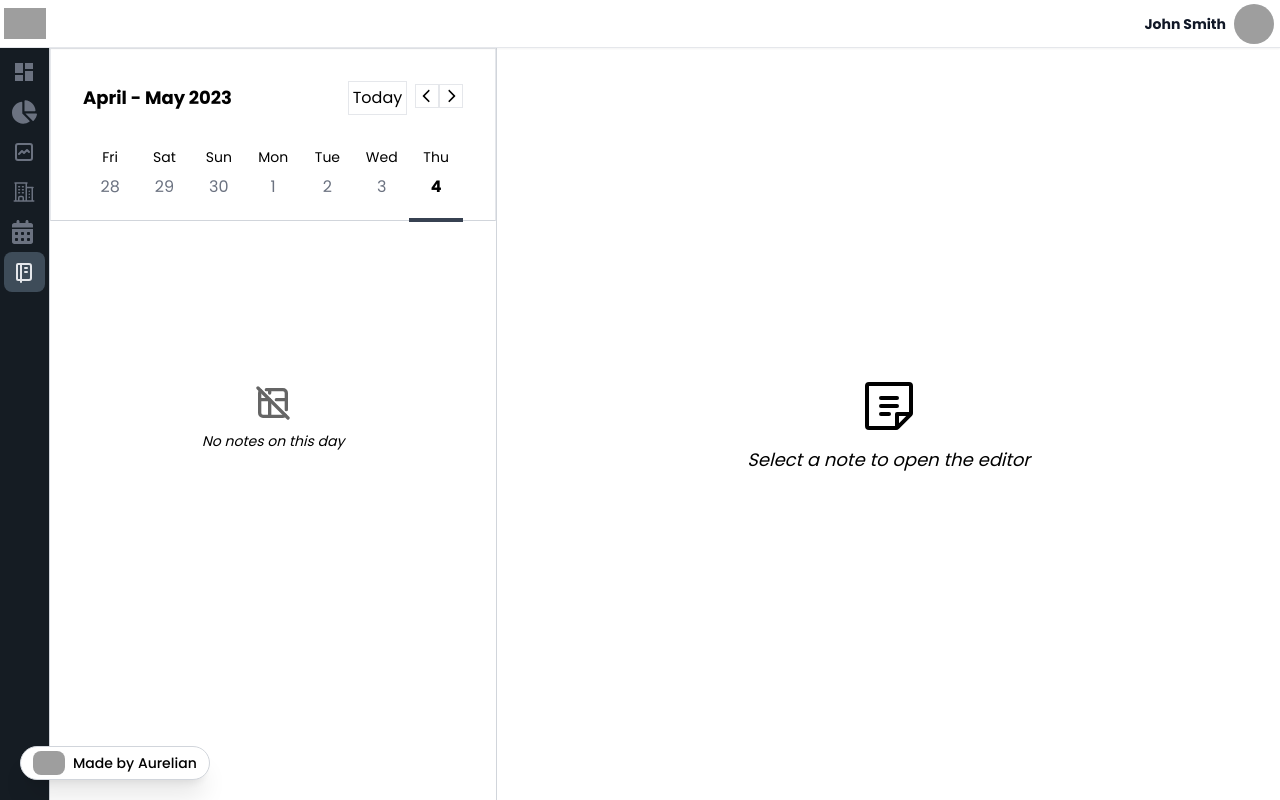
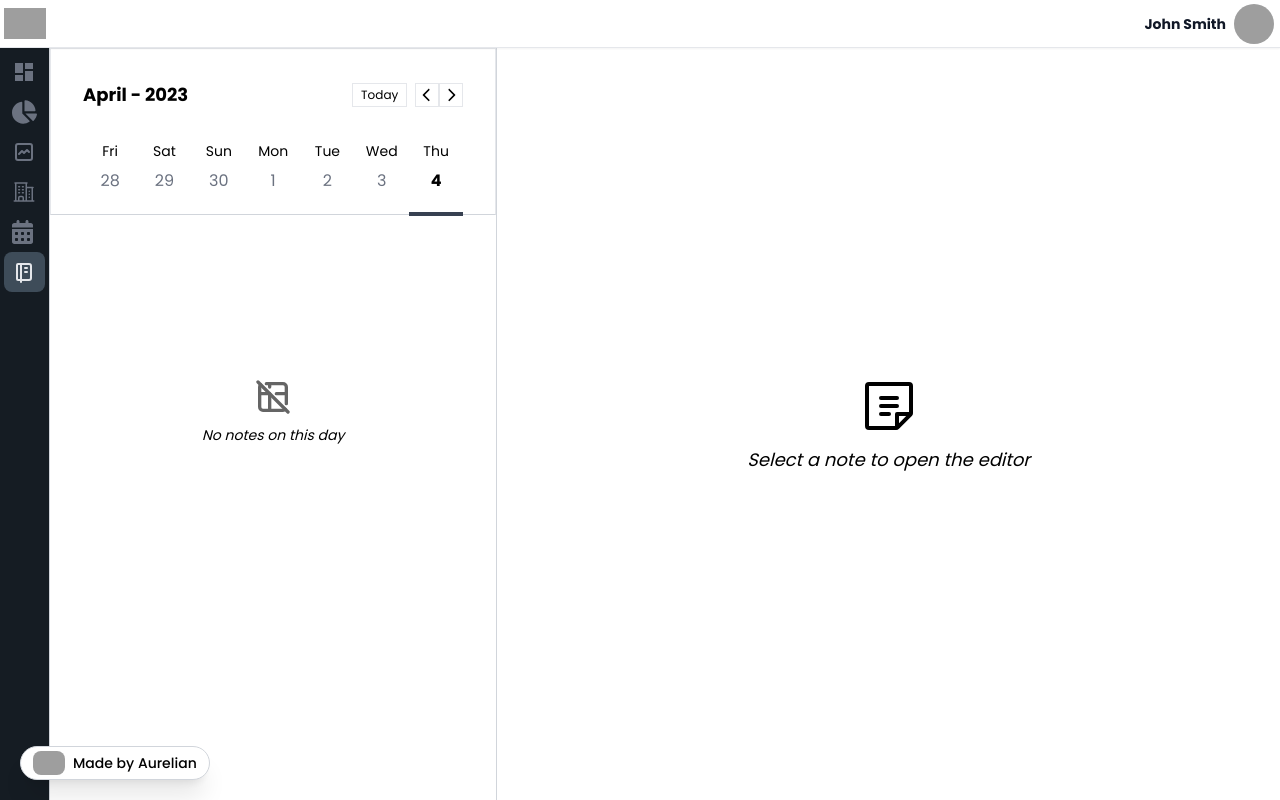
Before and after one commit to AurelianSpodarec/tradesmash-demo, a React (Vite) app: page /journal in a window 1280 px wide. Built offline with nearby package versions, Linux system fonts and the light colour scheme; grey boxes are pictures that could not be loaded.

Commit message:
update: Added short name and fixed ui button

```diff
--- a/src/views/pages/Journal/Navigation/NavHeader/JournalCalendar.tsx
+++ b/src/views/pages/Journal/Navigation/NavHeader/JournalCalendar.tsx
@@ -5,6 +5,36 @@ import dateFormatter from '@/utils/dateFormatter';
 import { useDispatch, useSelector } from 'react-redux';
 import { setSelectedDate } from '@/store/features/journal/journalSlice';
 import ITrade from '@/interface/ITrade';
+
+const MONTH_NAMES_SHORT = [
+    "Jan",
+    "Feb",
+    "Mar",
+    "Apr",
+    "May",
+    "Jun",
+    "Jul",
+    "Aug",
+    "Sep",
+    "Oct",
+    "Nov",
+    "Dec"
+];
+
+const MONTH_NAMES_FULL = [
+    "January",
+    "February",
+    "March",
+    "April",
+    "May",
+    "June",
+    "July",
+    "August",
+    "September",
+    "October",
+    "November",
+    "December"
+];
 
 
 function JournalCalendar({ data }:any) {
@@ -18,6 +48,7 @@ function JournalCalendar({ data }:any) {
     const [activeWeek, setActiveWeek] = useState(0)
     const today = new Date();
 
+    const [date, setDate] = useState()
     function setWeek() {
         const week:any = []
 
@@ -43,12 +74,29 @@ function JournalCalendar({ data }:any) {
                 isActive,
                 hasNote
             };
+            setDate(currentDate)
             week.unshift(dayInfo);
         }
 
         setPreviousWeek(week)
     }
 
+
+    function getMonthName(date: Date, isFull = true) {
+        const monthIndex = date.getMonth();
+        if (monthIndex === 0) {
+            return isFull ? MONTH_NAMES_FULL[0] : null;
+        }
+        if (monthIndex === 11) {
+            return isFull ? MONTH_NAMES_FULL[11] : null;
+        }
+        const prevMonth = new Date(date.getFullYear(), monthIndex - 1);
+        const nextMonth = new Date(date.getFullYear(), monthIndex + 1);
+        if (prevMonth.getFullYear() !== date.getFullYear() || nextMonth.getFullYear() !== date.getFullYear()) {
+            return null;
+        }
+        return isFull ? MONTH_NAMES_FULL[monthIndex] : MONTH_NAMES_SHORT[monthIndex];
+    }
 
     function navigateNextWeek() {
         setActiveWeek(activeWeek => activeWeek + 7)
@@ -69,9 +117,9 @@ function JournalCalendar({ data }:any) {
     return (
         <div className="border border-b-gray-300 px-8 pt-8 mb-2">
             <div className="flex justify-between items-center mb-8">
-                <span className="font-semibold text-lg">April - May 2023</span>
-                <div>
-                    <button type="button" onClick={() => dispatch(setSelectedDate(dateFormatter.formatDateISO(new Date())))} className="border p-1 mr-2">Today</button>
+                <span className="font-semibold text-lg">{date && getMonthName(date)} - {date && date.getFullYear() }</span>
+                <div className="flex items-center">
+                    <button type="button" onClick={() => setDate(new Date())} className="text-xs border px-2 h-6 mr-2">Today</button>
                     <button type="button" className="h-6 w-6 border p-1" onClick={() => navigatePreviousWeek()}>
                     <svg className="h-full w-full" viewBox="0 0 320 512"><path d="M9.4 233.4c-12.5 12.5-12.5 32.8 0 45.3l192 192c12.5 12.5 32.8 12.5 45.3 0s12.5-32.8 0-45.3L77.3 256 246.6 86.6c12.5-12.5 12.5-32.8 0-45.3s-32.8-12.5-45.3 0l-192 192z"/></svg>
                     </button>
```
